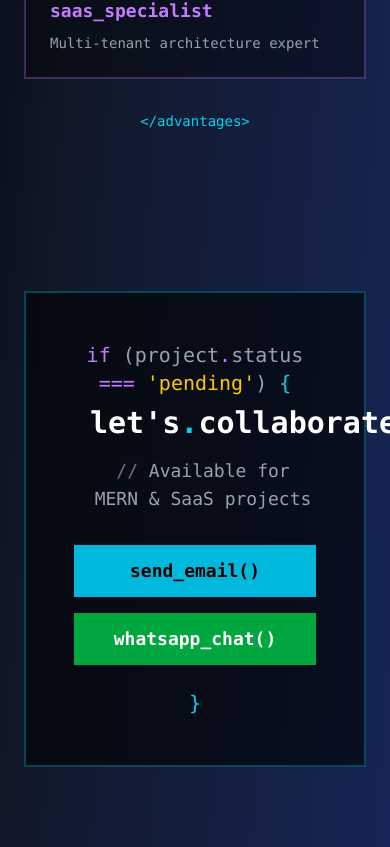
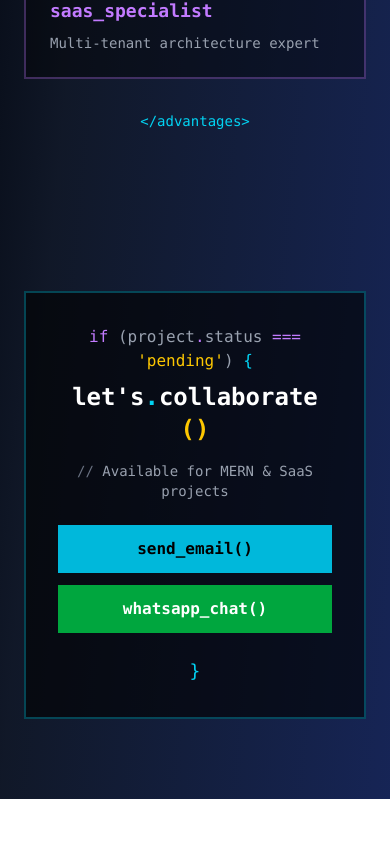
Before and after one commit to Kristianarchila/PortafolioKristian, a React (Vite) app: page / in a window 390 px wide. Shown: the part 3400-4247 px from the top of the page. After the commit the page ends 4199 px from the top, so only its background shows below. Built offline with nearby package versions, Linux system fonts and the light colour scheme.

Commit message:
Update portfolio to tech/developer aesthetic with MERN + SaaS focus

```diff
--- a/src/Componentes/Home.jsx
+++ b/src/Componentes/Home.jsx
@@ -245,20 +245,20 @@ export default function Home() {
       {/* CTA FINAL - TECH STYLE */}
       {/* ================================ */}
       <section className="relative px-6 md:px-24 py-20">
-        <div className="max-w-4xl mx-auto text-center bg-black/60 border-2 border-cyan-400/30 p-12 font-mono">
-          <p className="text-xl text-gray-400 mb-2">
+        <div className="max-w-4xl mx-auto text-center bg-black/60 border-2 border-cyan-400/30 p-8 md:p-12 font-mono">
+          <p className="text-base md:text-xl text-gray-400 mb-2">
             <span className="text-purple-400">if</span> (project<span className="text-purple-400">.</span>status <span className="text-purple-400">===</span> <span className="text-yellow-400">'pending'</span>) <span className="text-cyan-400">{'{'}</span>
           </p>
-          <h2 className="text-3xl md:text-4xl font-bold text-white mb-4 ml-4">
+          <h2 className="text-2xl md:text-4xl font-bold text-white mb-4 px-2 md:ml-4 break-words">
             let's<span className="text-cyan-400">.</span>collaborate<span className="text-yellow-400">()</span>
           </h2>
-          <p className="text-lg text-gray-400 mb-8 ml-4">
+          <p className="text-sm md:text-lg text-gray-400 mb-6 md:mb-8 md:ml-4">
             <span className="text-gray-500">//</span> Available for MERN & SaaS projects
           </p>
-          <div className="flex flex-col sm:flex-row gap-4 justify-center">
+          <div className="flex flex-col gap-3 justify-center max-w-md mx-auto">
             <a
               href="mailto:kristianarchila65@gmail.com"
-              className="px-8 py-3 bg-cyan-500 hover:bg-cyan-400 text-black font-bold text-lg transition-all"
+              className="px-6 py-3 bg-cyan-500 hover:bg-cyan-400 text-black font-bold text-base md:text-lg transition-all"
             >
               send_email()
             </a>
@@ -266,12 +266,12 @@ export default function Home() {
               href="https://wa.me/56985622986"
               target="_blank"
               rel="noopener noreferrer"
-              className="px-8 py-3 bg-green-600 hover:bg-green-500 text-white font-bold text-lg transition-all"
+              className="px-6 py-3 bg-green-600 hover:bg-green-500 text-white font-bold text-base md:text-lg transition-all"
             >
               whatsapp_chat()
             </a>
           </div>
-          <p className="text-xl text-cyan-400 mt-6">
+          <p className="text-lg md:text-xl text-cyan-400 mt-6">
             <span className="text-cyan-400">{'}'}</span>
           </p>
         </div>
```
